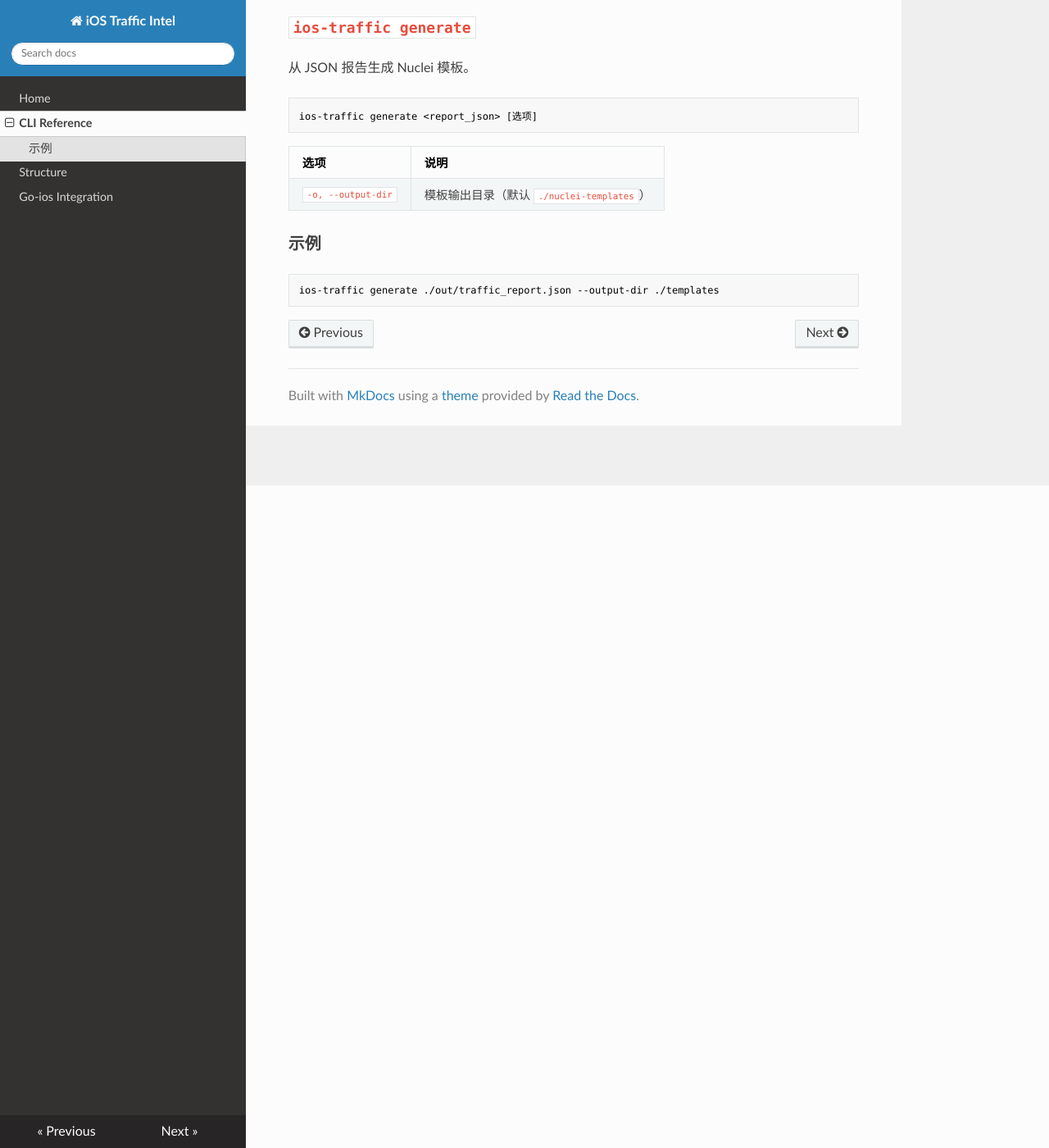
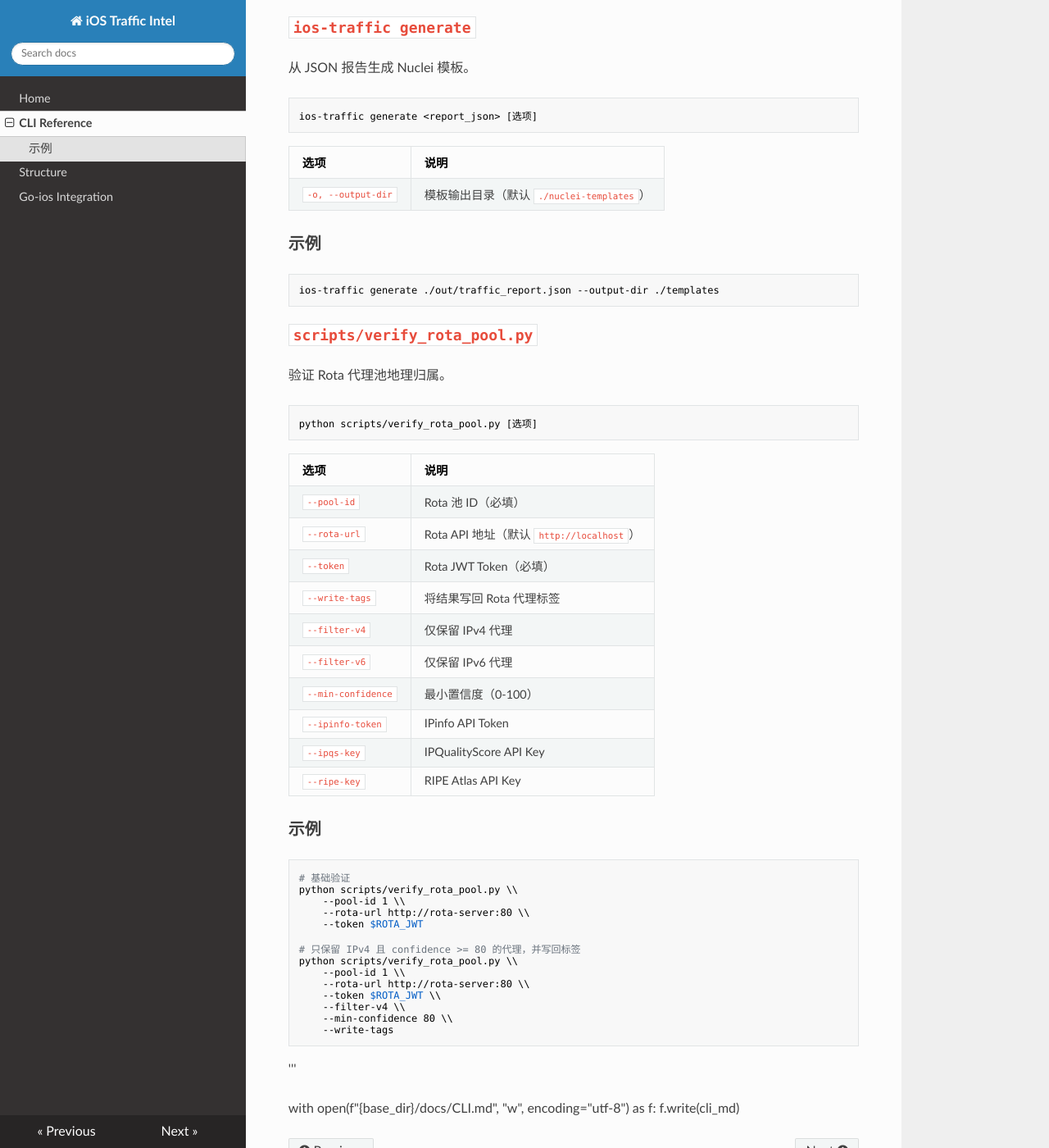
Before and after one commit to sssppp-cooled/-, an MkDocs documentation site: the page built from docs/CLI.md, in a window 1280 px wide and 1400 px high, scrolled down 808 px. Shown: the whole window at 82% size. Built offline with MkDocs 1.6.1, drawn with Linux system fonts in a browser that asks for light colours; nearby versions of some CDN libraries.

Commit message:
Document verify_rota_pool.py script
Added documentation for the verify_rota_pool.py script, including usage examples and options.

````diff
--- a/docs/CLI.md
+++ b/docs/CLI.md
@@ -49,3 +49,47 @@ ios-traffic generate <report_json> [选项]
 ```bash
 ios-traffic generate ./out/traffic_report.json --output-dir ./templates
 ```
+
+## `scripts/verify_rota_pool.py`
+
+验证 Rota 代理池地理归属。
+
+```bash
+python scripts/verify_rota_pool.py [选项]
+```
+
+| 选项 | 说明 |
+|------|------|
+| `--pool-id` | Rota 池 ID（必填） |
+| `--rota-url` | Rota API 地址（默认 `http://localhost`） |
+| `--token` | Rota JWT Token（必填） |
+| `--write-tags` | 将结果写回 Rota 代理标签 |
+| `--filter-v4` | 仅保留 IPv4 代理 |
+| `--filter-v6` | 仅保留 IPv6 代理 |
+| `--min-confidence` | 最小置信度（0-100） |
+| `--ipinfo-token` | IPinfo API Token |
+| `--ipqs-key` | IPQualityScore API Key |
+| `--ripe-key` | RIPE Atlas API Key |
+
+### 示例
+
+```bash
+# 基础验证
+python scripts/verify_rota_pool.py \\
+    --pool-id 1 \\
+    --rota-url http://rota-server:80 \\
+    --token $ROTA_JWT
+
+# 只保留 IPv4 且 confidence >= 80 的代理，并写回标签
+python scripts/verify_rota_pool.py \\
+    --pool-id 1 \\
+    --rota-url http://rota-server:80 \\
+    --token $ROTA_JWT \\
+    --filter-v4 \\
+    --min-confidence 80 \\
+    --write-tags
+```
+'''
+
+with open(f"{base_dir}/docs/CLI.md", "w", encoding="utf-8") as f:
+    f.write(cli_md)
````
